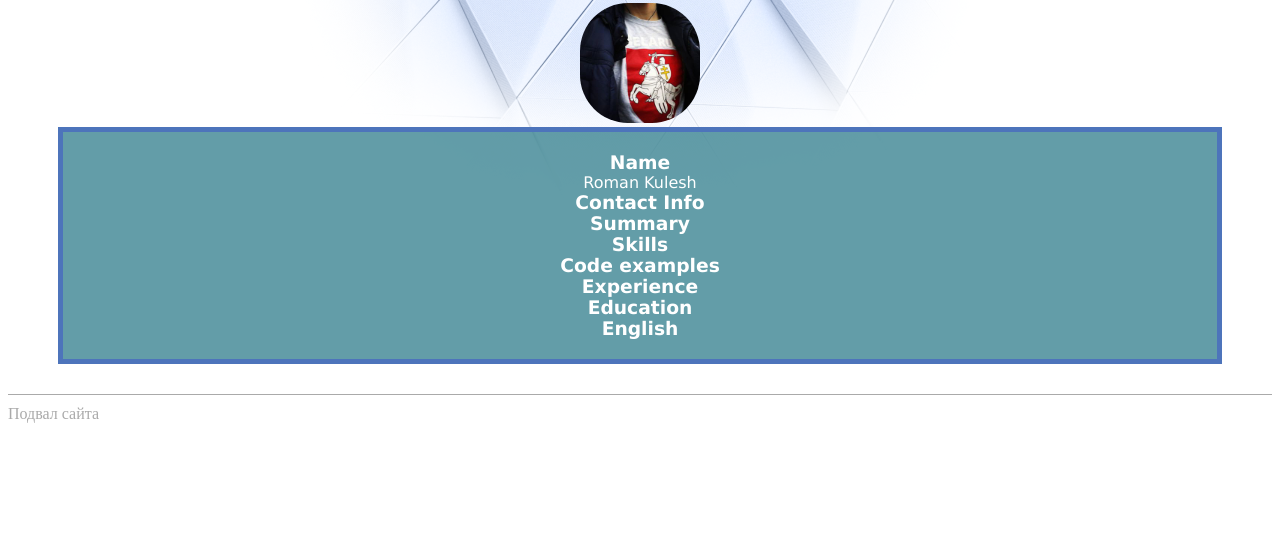
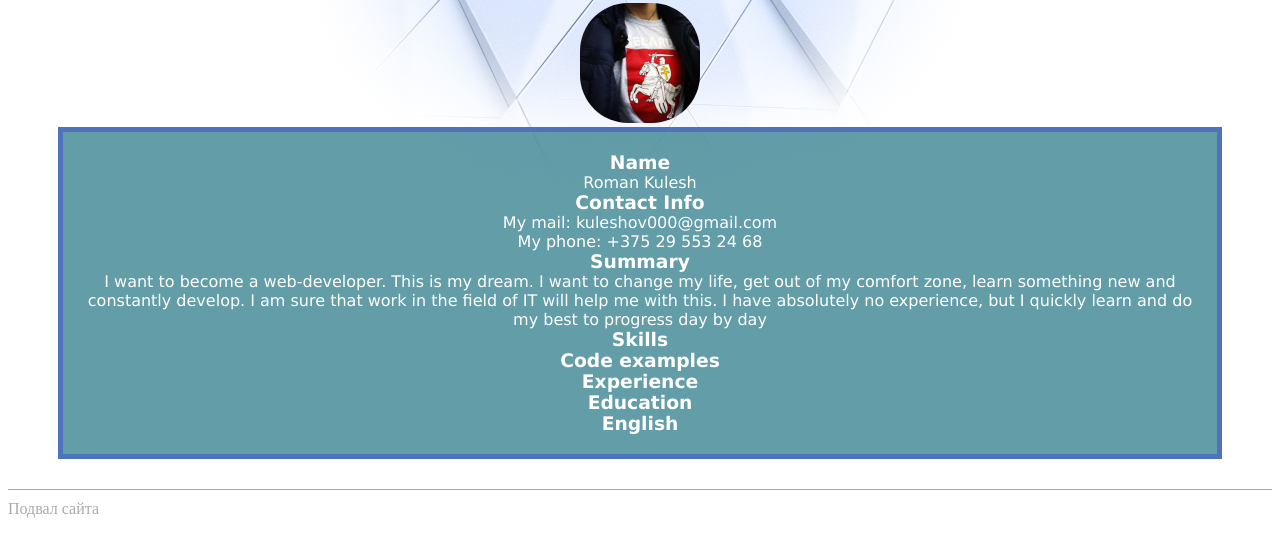
Before and after one commit to ku13shov/rsschool-cv-1, a plain HTML site: page index.html in a window 1280 px wide. Shown: the part 87-644 px from the top of the page. Drawn offline with Linux system fonts and the light colour scheme.

Commit message:
feat: add contact info and summary

```diff
--- a/index.html
+++ b/index.html
@@ -16,10 +16,18 @@
       <div class="resume-container">
         <h3>Name</h3>
         <p>Roman Kulesh</p>
+
         <h3>Contact Info</h3>
+        <p>My mail: kuleshov000@gmail.com</p>
+        <p><a>My phone: +375 29 553 24 68</a></p>
 
         <h3>Summary</h3>
-
+        <p>I want to become a web-developer. This is my dream.
+          I want to change my life, get out of my comfort zone,
+          learn something new and constantly develop. I am sure
+          that work in the field of IT will help me with this.
+          I have absolutely no experience, but I quickly learn
+          and do my best to progress day by day</p>
         <h3>Skills</h3>
 
         <h3>Code examples</h2>
```
